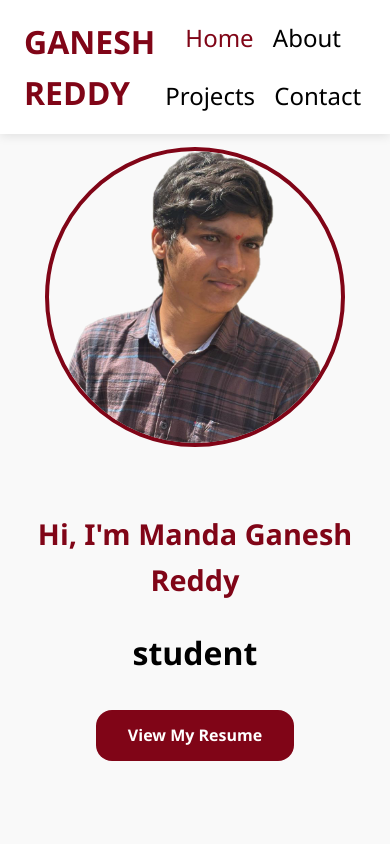
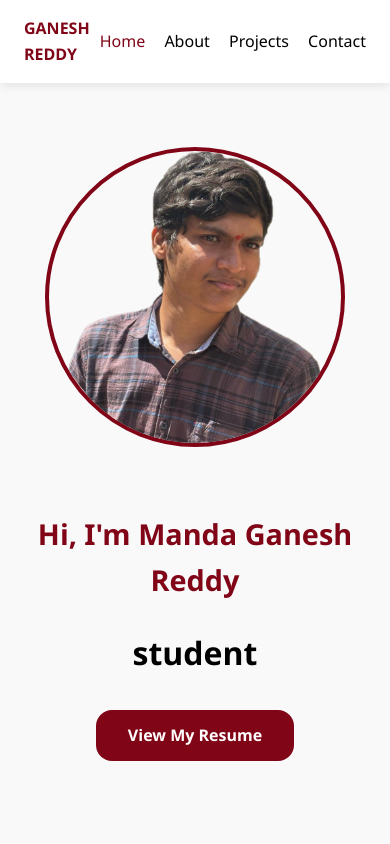
Before and after one commit to Ganeshreddy30/Portfolio, a plain HTML site: page index.html in a window 390 px wide. Shown: the top 844 px of the page. Drawn offline with Linux system fonts and the light colour scheme.

Commit message:
Update styles.css

```diff
--- a/styles.css
+++ b/styles.css
@@ -121,7 +121,7 @@
             flex-direction: row-reverse;
             flex-wrap: nowrap;
             margin-top: 4rem;
-}s
+}
 
         .hero-text {
             text-align: left;
@@ -511,7 +511,9 @@
             .nav-links {
                 gap: 1.2rem;
             }
-
+            .logo{
+                font-size: 1rem;
+            }
             .hero h1 {
                 font-size: 2.2rem;
             }
@@ -544,10 +546,12 @@
             .nav-links {
                 display:flex; /* Would toggle with mobile menu */
                 flex-direction: row;
-                flex-wrap: wrap;
+                flex-wrap: nowrap;
                 justify-content: center;
             }
-
+            .nav-links a{
+                font-size: 1rem;
+            }
             .hero h1 {
                 font-size: 1.8rem;
             }
```
